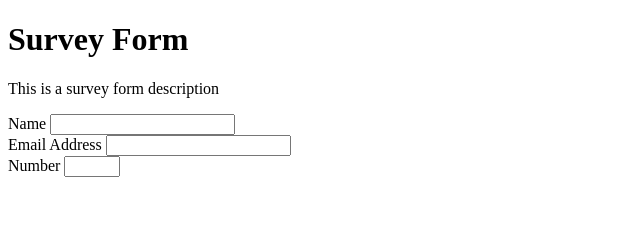
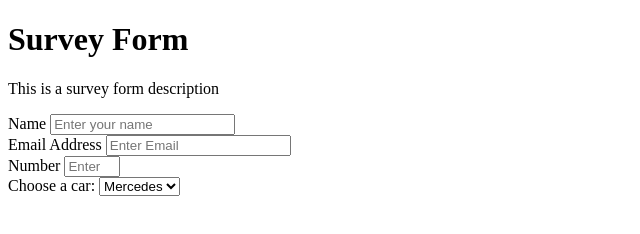
Before and after one commit to Sabaabdoulaye2/microverseTrialsRepo, a plain HTML site: page index.html in a window 1280 px wide. Shown: the whole page, without its empty margins (0-640 px from the left). Drawn offline with Linux system fonts and the light colour scheme.

Commit message:
Added dropdown

```diff
--- a/index.html
+++ b/index.html
@@ -16,15 +16,25 @@
       <form id="survey-form">
         <div>
           <label id="name-label" for="name">Name</label>
-          <input type="text" id="name" required />
+          <input type="text" id="name" placeholder="Enter your name" required />
         </div>
         <div>
           <label id="email-label" for="email">Email Address</label>
-          <input type="email" id="email" required />
+          <input type="email" id="email" placeholder="Enter Email" required />
         </div>
         <div>
           <label id="number-label" for="number">Number</label>
-          <input type="number" id="number" min="1" max="10" required />
+          <input type="number" placeholder="Enter a number" id="number" min="1" max="10" required />
+        </div>
+
+        <div>
+          <label for="dropdown"> Choose a car:
+            <select id="dropdown">
+              <option value="m">Mercedes</option>
+              <option value="t">Toyota</option>
+              <option value="f">Ferrari</option>
+            </select>
+        </label>
         </div>
       </form>
     </main>
```
